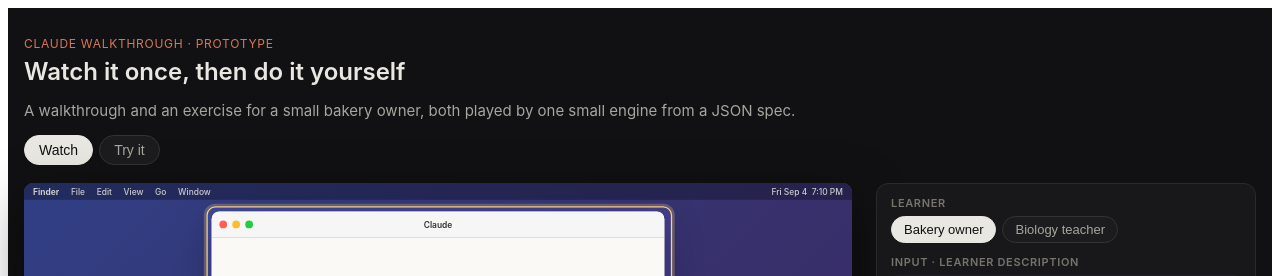
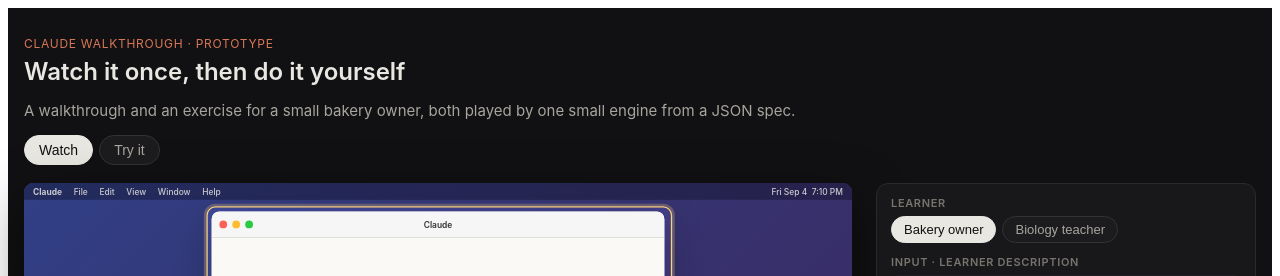
Before and after one commit to miguel-acevedo/personal, a Next.js app: page /prototypes/walkthroughs in a window 1280 px wide. Shown: the top 276 px of the page. Built offline with nearby package versions, Linux system fonts and the light colour scheme.

Commit message:
Make the top left MacOS label match focused app

```diff
--- a/src/prototypes/walkthroughs/Apps.tsx
+++ b/src/prototypes/walkthroughs/Apps.tsx
@@ -21,7 +21,7 @@
   UserRound,
   X,
 } from "lucide-react";
-import { REPLY_CPS, TYPE_CPS, type Message, type State } from "./engine";
+import { REPLY_CPS, TYPE_CPS, type AppName, type Message, type State } from "./engine";
 import type { Connector, Deck, FileKind } from "./types";
 import { AppIcon, ConnectorLogo } from "./Logos";
 import Typed from "./Typed";
@@ -150,7 +150,25 @@
   );
 }
 
-export function MenuBar() {
+const MENUS: Record<AppName, string[]> = {
+  Finder: ["File", "Edit", "View", "Go", "Window", "Help"],
+  Claude: ["File", "Edit", "View", "Window", "Help"],
+  Safari: ["File", "Edit", "View", "History", "Bookmarks", "Window", "Help"],
+  Keynote: [
+    "File",
+    "Edit",
+    "Insert",
+    "Slide",
+    "Format",
+    "Arrange",
+    "View",
+    "Play",
+    "Window",
+    "Help",
+  ],
+};
+
+export function MenuBar({ app }: { app: AppName }) {
   const now = useClock();
   const battery = useBattery();
   const pct = battery && Math.round(battery.level * 100);
@@ -158,12 +176,10 @@
   return (
     <div className={s.menuBar}>
       <div className={s.menuGroup}>
-        <b>Finder</b>
-        <span>File</span>
-        <span>Edit</span>
-        <span>View</span>
-        <span>Go</span>
-        <span>Window</span>
+        <b>{app}</b>
+        {MENUS[app].map((m) => (
+          <span key={m}>{m}</span>
+        ))}
       </div>
       <div className={s.menuGroup}>
         {battery && (
--- a/src/prototypes/walkthroughs/Walkthrough.tsx
+++ b/src/prototypes/walkthroughs/Walkthrough.tsx
@@ -302,7 +302,7 @@
           transform: `scale(${scale})`,
         }}
       >
-        <MenuBar />
+        <MenuBar app={state.app} />
         {hasFinder && <Finder state={state} folder={spec.desktop.folder ?? ""} onPick={onPick} />}
         <Claude
           state={state}
--- a/src/prototypes/walkthroughs/engine.ts
+++ b/src/prototypes/walkthroughs/engine.ts
@@ -10,7 +10,19 @@
   | { kind: "reply"; text: string }
   | { kind: "drafts"; connector: string; items: Draft[] };
 
+export type AppName = "Finder" | "Claude" | "Safari" | "Keynote";
+
+// The app whose window a cursor target belongs to.
+function appOf(target: string): AppName {
+  if (target.startsWith("finder")) return "Finder";
+  if (target.startsWith("browser")) return "Safari";
+  if (target.startsWith("preview")) return "Keynote";
+  return "Claude";
+}
+
 export type State = {
+  // The frontmost app, which names the menu bar.
+  app: AppName;
   caption: { text: string; focus?: string } | null;
   cursor: { to: string | null; carry?: string; clickAt?: number };
   attached: string | null;
@@ -30,6 +42,7 @@
 
 export function initialState(spec: Spec): State {
   return {
+    app: spec.desktop.apps[0] === "finder" ? "Finder" : "Claude",
     caption: null,
     cursor: { to: null },
     attached: null,
@@ -59,10 +72,17 @@
     case "cursor":
       return {
         ...s,
+        // Dragging something across doesn't switch apps; arriving somewhere else does.
+        app: step.carry ? s.app : appOf(step.to),
         cursor: { to: step.to, carry: step.carry, clickAt: step.click ? i : undefined },
       };
     case "attach":
-      return { ...s, attached: step.folder, cursor: { ...s.cursor, carry: undefined } };
+      return {
+        ...s,
+        app: "Claude",
+        attached: step.folder,
+        cursor: { ...s.cursor, carry: undefined },
+      };
     case "type":
       return { ...s, composer: step.text };
     case "send":
@@ -85,7 +105,7 @@
     case "reply":
       return { ...s, messages: [...s.messages, { kind: "reply", text: step.text }] };
     case "open":
-      return { ...s, preview: { file: step.file, deck: step.deck } };
+      return { ...s, app: "Keynote", preview: { file: step.file, deck: step.deck } };
     case "tryIt":
       return { ...s, caption: null, tryIt: step };
     case "menu":
@@ -94,10 +114,16 @@
       return { ...s, directory: step.open, menu: null };
     case "auth":
       // A new window takes over, so the previous caption no longer points at anything.
-      return { ...s, caption: null, browser: { connector: step.connector, screen: step.screen } };
+      return {
+        ...s,
+        app: "Safari",
+        caption: null,
+        browser: { connector: step.connector, screen: step.screen },
+      };
     case "connect":
       return {
         ...s,
+        app: "Claude",
         browser: null,
         connectors: { ...s.connectors, [step.connector]: { connected: true, on: true } },
       };
```
